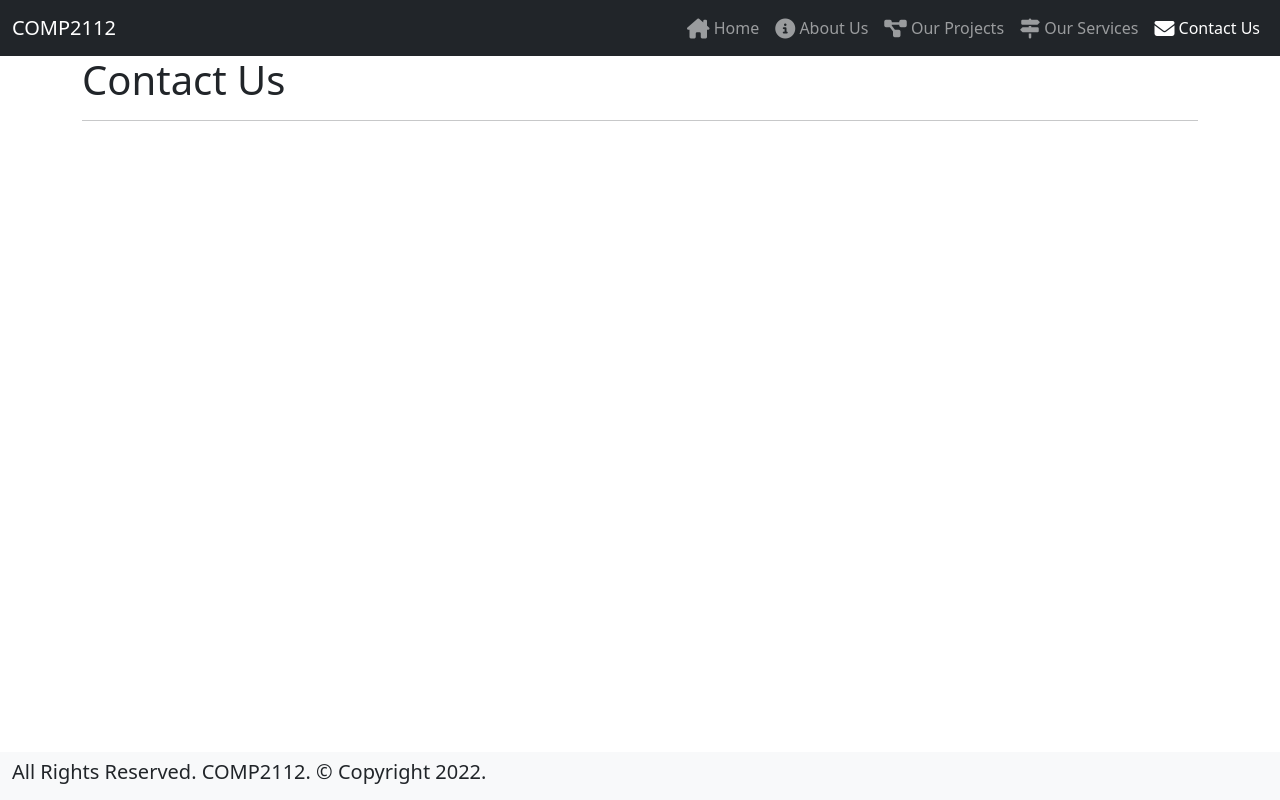
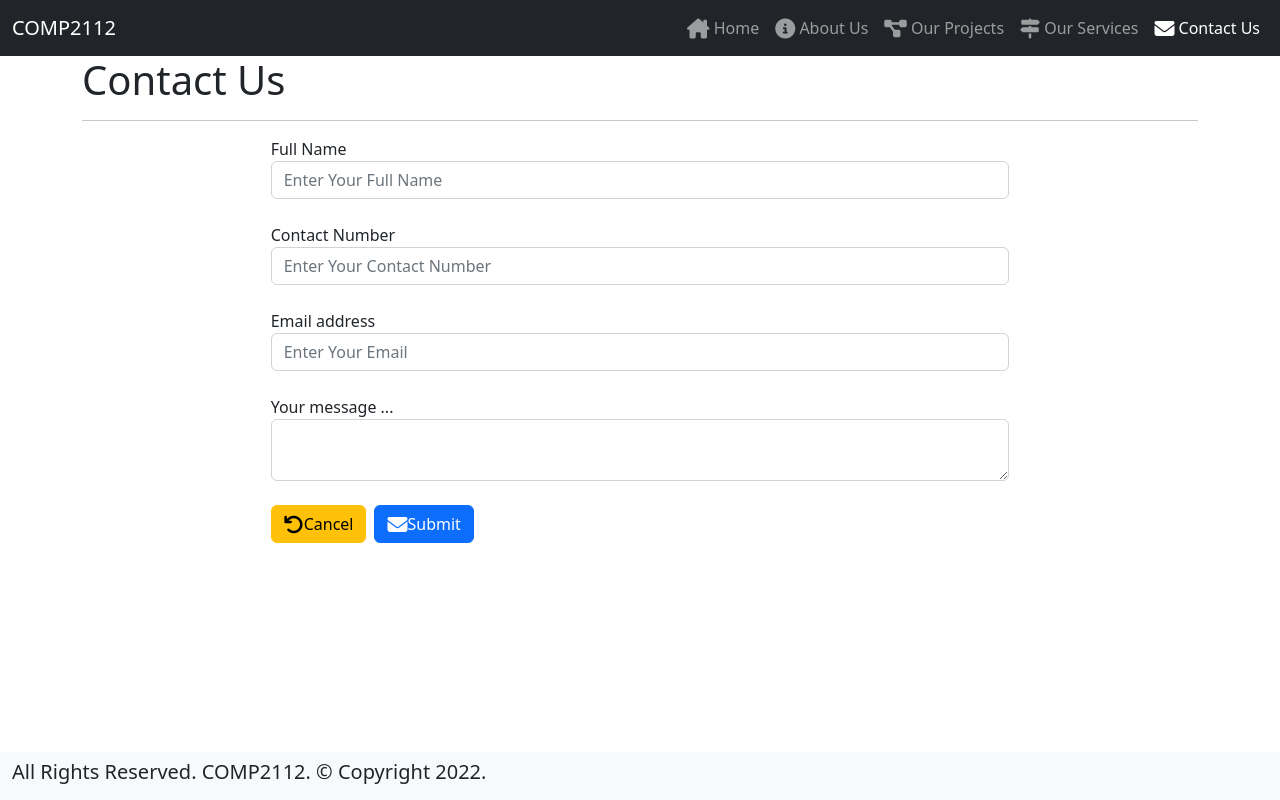
Before and after one commit to hrn2008/React-Portfolio, a React (Create React App) app: page /contact in a window 1280 px wide. Built offline with nearby package versions, Linux system fonts and the light colour scheme.

Commit message:
added Html Form

```diff
--- a/src/Views/content/contact.tsx
+++ b/src/Views/content/contact.tsx
@@ -9,6 +9,32 @@ function Contact()
         <div className="container">
             <h1>Contact Us</h1>
             <hr/>
+            <div className='row justify-content-lg-center g-3'>
+                <form className='col-lg-8 com-md-8 col-sm-10'>
+
+                    <div className="form-group mb-4">
+                        <label htmlFor="fullName">Full Name</label>
+                        <input type="text" className="form-control" id="fullName" aria-describedby="Full Name Input" name="fullName" placeholder="Enter Your Full Name" required/>
+                    </div>
+
+                    <div className="form-group mb-4">
+                        <label htmlFor="contactNumber">Contact Number</label>
+                        <input type="tel" className="form-control" id="contactNumber" aria-describedby="Contact Number Input" name="contactNumber" placeholder="Enter Your Contact Number" required/>
+                    </div>
+
+                    <div className="form-group mb-4">
+                        <label htmlFor="exampleInputEmail1">Email address</label>
+                        <input type="email" className="form-control" id="emailAddress" name="emailAddress" aria-describedby="Email Address Input" placeholder="Enter Your Email" required/>
+                    </div>
+                    <div className="form-group mb-4">
+                        <label htmlFor="message">Your message ...</label>
+                        <textarea className="form-control" id="message" name="message"  aria-label="Message Area"></textarea>
+                    </div>
+
+                    <button type="reset" id="cancelButton" className="btn btn-warning "><i className="fas fa-undo fa-lg"></i>Cancel</button>
+                    <button type="submit" id="submitButton" className="btn btn-primary ms-2"><i className="fas fa-envelope fa-lg"></i>Submit</button>
+                </form>
+            </div>
         </div>
     );
 }
```
